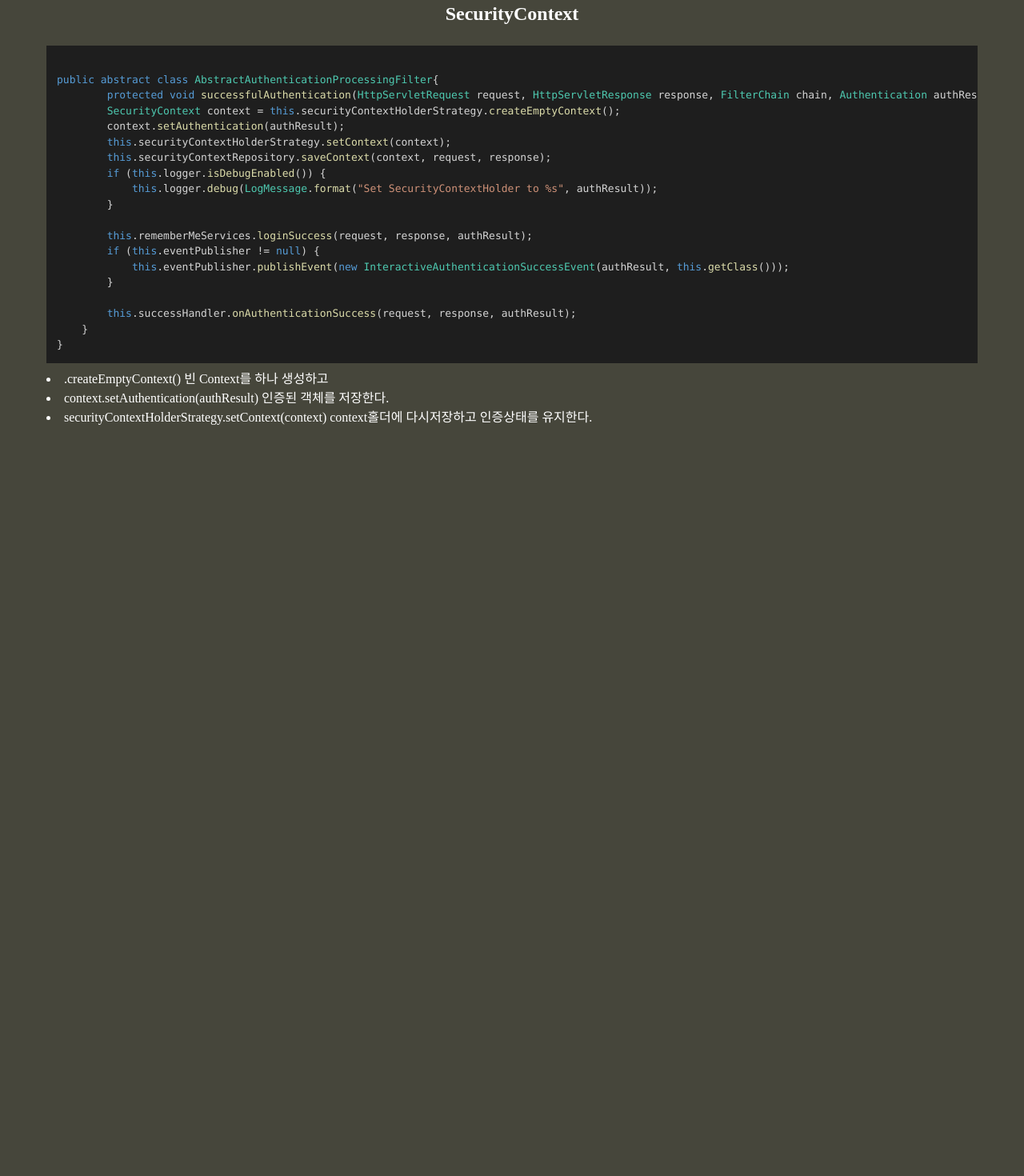
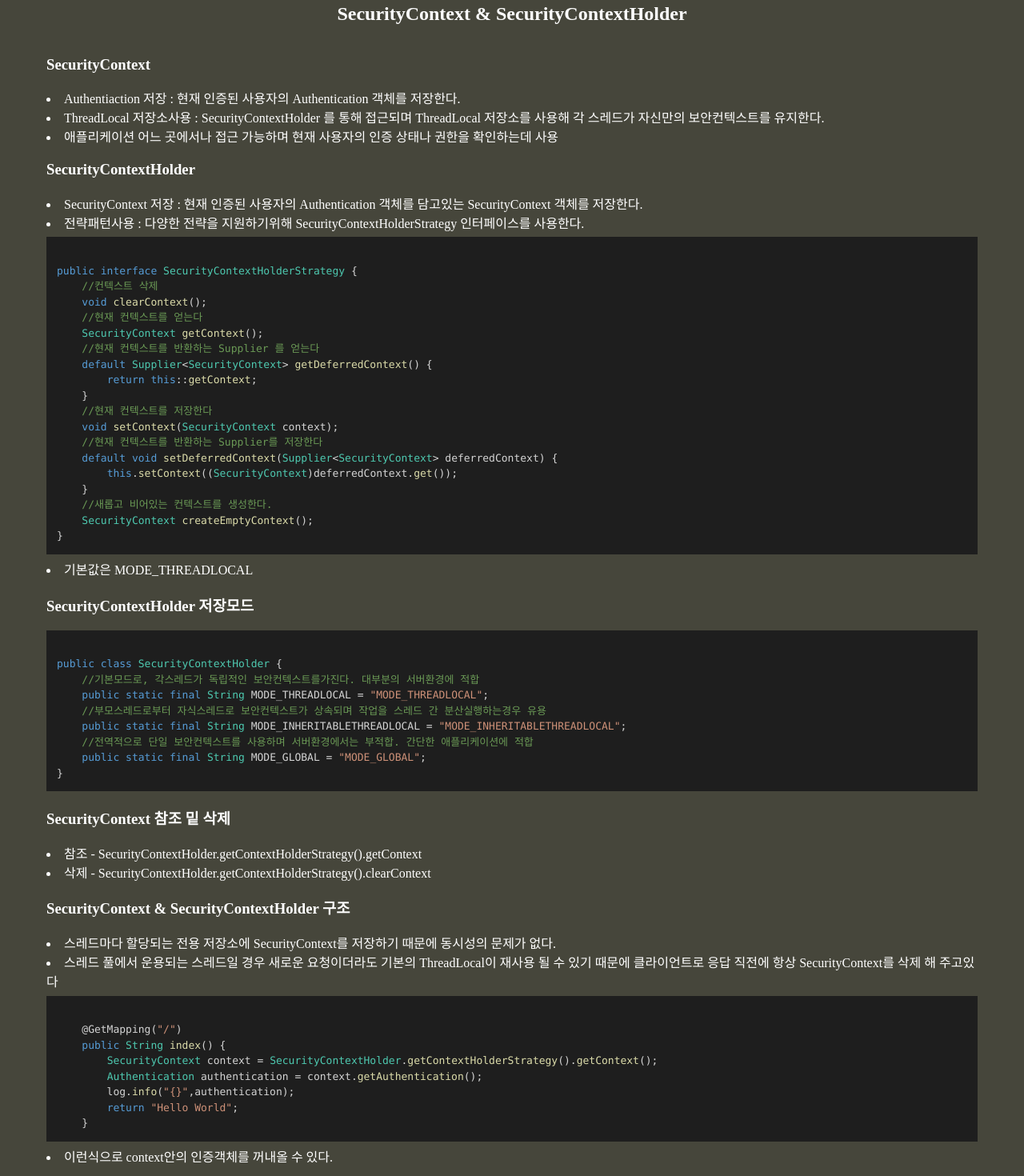
Before and after one commit to SpringSecurityStudy/Fe, a React (Vite) app: page /securityContext in a window 1280 px wide. Shown: the part 120-1590 px from the top of the page at 80% size. Before the commit the page ends 800 px from the top, so only its background shows below. Built offline with nearby package versions, Linux system fonts and the light colour scheme.

Commit message:
feat: securityContext

```diff
--- a/src/App.jsx
+++ b/src/App.jsx
@@ -13,7 +13,7 @@ import DelegatingFilterProxy from "./Pages/DelegatingFilterProxy";
 import Button from "./components/Button";
 import FormLogin from "./Pages/authentication/FormLogin";
 import UsernamePasswordAuthenticationFilter from "./Pages/filter/UsernamePasswordAuthenticationFilter";
-import SecurityContext from "./Pages/authentication/SecurityContext";
+
 import HttpBasic from "./Pages/authentication/HttpBasic";
 import BasicAuthenticationFilter from "./Pages/filter/BasicAuthenticationFilter";
 import RememberMe from "./Pages/authentication/RememberMe";
@@ -21,6 +21,9 @@ import RememberMeAuthenticationFilter from "./Pages/filter/RememberMeAuthenticat
 import RememberMeAuthenticationToken from "./Pages/Token/RememberMeAuthenticationToken";
 import Architecture from "./Pages/authenticationArchitecture/Architecture";
 import Authentication from "./Pages/authenticationArchitecture/Authentication";
+import SuccessfulAuthentication from "./Pages/method/SuccessfulAuthentication";
+import SecurityContext from "./Pages/authenticationArchitecture/SecurityContext";
+import AbstractAuthenticationProcessingFilter from "./Pages/filter/AbstractAuthenticationProcessingFilter";
 
 function App() {
   return (
@@ -39,7 +42,6 @@ function App() {
         <Route path="/delegatingFilterProxy" element={<DelegatingFilterProxy />}></Route>
         <Route path="/formLogin" element={<FormLogin />}></Route>
         <Route path="/usernamePasswordAuthenticationFilter" element={<UsernamePasswordAuthenticationFilter />}></Route>
-        <Route path="/securityContext" element={<SecurityContext />}></Route>
         <Route path="/httpBasic" element={<HttpBasic />}></Route>
         <Route path="/basicAuthenticationFilter" element={<BasicAuthenticationFilter />}></Route>
         <Route path="/rememberMe" element={<RememberMe />}></Route>
@@ -47,6 +49,13 @@ function App() {
         <Route path="/rememberMeAuthenticationToken" element={<RememberMeAuthenticationToken />}></Route>
         <Route path="/architecture" element={<Architecture />}></Route>
         <Route path="/authentication" element={<Authentication />}></Route>
+        <Route path="/securityContext" element={<SecurityContext />}></Route>
+        <Route path="/securityContextHolder" element={<SecurityContext />}></Route>
+        <Route path="/SuccessfulAuthentication" element={<SuccessfulAuthentication />}></Route>
+        <Route
+          path="/abstractAuthenticationProcessingFilter"
+          element={<AbstractAuthenticationProcessingFilter />}
+        ></Route>
       </Routes>
     </>
   );
--- a/src/Pages/authenticationArchitecture/Architecture.jsx
+++ b/src/Pages/authenticationArchitecture/Architecture.jsx
@@ -3,7 +3,7 @@ import Header from "../../components/Header";
 import "./Architecture.css";
 const ServletFilter = [
   {
-    name: "DelegationgFilterProxy",
+    name: "DelegatingFilterProxy",
   },
   {
     name: "FilterChainProxy(SecurityFilterChain)",
--- a/src/Pages/authenticationArchitecture/SecurityContext.jsx
+++ b/src/Pages/authenticationArchitecture/SecurityContext.jsx
@@ -0,0 +1,79 @@
+import CodeBlock from "../../components/CodeBlock";
+import Header from "../../components/Header";
+const SecurityContextHolder = `
+public class SecurityContextHolder {
+    //기본모드로, 각스레드가 독립적인 보안컨텍스트를가진다. 대부분의 서버환경에 적합
+    public static final String MODE_THREADLOCAL = "MODE_THREADLOCAL";
+    //부모스레드로부터 자식스레드로 보안컨텍스트가 상속되며 작업을 스레드 간 분산실행하는경우 유용
+    public static final String MODE_INHERITABLETHREADLOCAL = "MODE_INHERITABLETHREADLOCAL";
+    //전역적으로 단일 보안컨텍스트를 사용하며 서버환경에서는 부적합. 간단한 애플리케이션에 적합
+    public static final String MODE_GLOBAL = "MODE_GLOBAL";
+}
+`;
+const SecurityContextHolderStrategy = `
+public interface SecurityContextHolderStrategy {
+    //컨텍스트 삭제
+    void clearContext();
+    //현재 컨텍스트를 얻는다
+    SecurityContext getContext();
+    //현재 컨텍스트를 반환하는 Supplier 를 얻는다
+    default Supplier<SecurityContext> getDeferredContext() {
+        return this::getContext;
+    }
+    //현재 컨텍스트를 저장한다
+    void setContext(SecurityContext context);
+    //현재 컨텍스트를 반환하는 Supplier를 저장한다
+    default void setDeferredContext(Supplier<SecurityContext> deferredContext) {
+        this.setContext((SecurityContext)deferredContext.get());
+    }
+    //새롭고 비어있는 컨텍스트를 생성한다.
+    SecurityContext createEmptyContext();
+}
+`;
+
+const context = `
+    @GetMapping("/")
+    public String index() {
+        SecurityContext context = SecurityContextHolder.getContextHolderStrategy().getContext();
+        Authentication authentication = context.getAuthentication();
+        log.info("{}",authentication);
+        return "Hello World";
+    }
+`;
+
+const SecurityContext = () => {
+  return (
+    <div>
+      <Header text={"SecurityContext & SecurityContextHolder"} />
+      <h3>SecurityContext</h3>
+      <li>Authentiaction 저장 : 현재 인증된 사용자의 Authentication 객체를 저장한다.</li>
+      <li>
+        ThreadLocal 저장소사용 : SecurityContextHolder 를 통해 접근되며 ThreadLocal 저장소를 사용해 각 스레드가 자신만의
+        보안컨텍스트를 유지한다.
+      </li>
+      <li>애플리케이션 어느 곳에서나 접근 가능하며 현재 사용자의 인증 상태나 권한을 확인하는데 사용</li>
+      <h3>SecurityContextHolder</h3>
+      <li>
+        SecurityContext 저장 : 현재 인증된 사용자의 Authentication 객체를 담고있는 SecurityContext 객체를 저장한다.
+      </li>
+      <li>전략패턴사용 : 다양한 전략을 지원하기위해 SecurityContextHolderStrategy 인터페이스를 사용한다.</li>
+      <CodeBlock text={SecurityContextHolderStrategy} />
+      <li>기본값은 MODE_THREADLOCAL </li>
+      <h3>SecurityContextHolder 저장모드</h3>
+      <CodeBlock text={SecurityContextHolder} />
+      <h3>SecurityContext 참조 밑 삭제</h3>
+      <li>참조 - SecurityContextHolder.getContextHolderStrategy().getContext</li>
+      <li>삭제 - SecurityContextHolder.getContextHolderStrategy().clearContext</li>
+      <h3>SecurityContext & SecurityContextHolder 구조</h3>
+      <li>스레드마다 할당되는 전용 저장소에 SecurityContext를 저장하기 때문에 동시성의 문제가 없다.</li>
+      <li>
+        스레드 풀에서 운용되는 스레드일 경우 새로운 요청이더라도 기본의 ThreadLocal이 재사용 될 수 있기 때문에
+        클라이언트로 응답 직전에 항상 SecurityContext를 삭제 해 주고있다
+      </li>
+      <CodeBlock text={context} />
+      <li>이런식으로 context안의 인증객체를 꺼내올 수 있다.</li>
+    </div>
+  );
+};
+
+export default SecurityContext;
--- /dev/null
+++ b/src/Pages/filter/AbstractAuthenticationProcessingFilter.jsx
@@ -0,0 +1,52 @@
+import CodeBlock from "../../components/CodeBlock";
+import Header from "../../components/Header";
+import NavigateSpan from "../../components/NavigateSpan";
+const abstractAuthenticationProcessingFilter = `public abstract class AbstractAuthenticationProcessingFilter{
+    private void doFilter(HttpServletRequest request, HttpServletResponse response, FilterChain chain) throws IOException, ServletException {
+        if (!this.requiresAuthentication(request, response)) {
+            chain.doFilter(request, response);
+        } else {
+            try {
+                //인증결과를 반환받음
+                Authentication authenticationResult = this.attemptAuthentication(request, response);
+                if (authenticationResult == null) {
+                    return;
+                }
+
+                this.sessionStrategy.onAuthentication(authenticationResult, request, response);
+                if (this.continueChainBeforeSuccessfulAuthentication) {
+                    chain.doFilter(request, response);
+                }
+                 //결과를 (SecurityContext)에 저장한다
+                this.successfulAuthentication(request, response, chain, authenticationResult);
+            } catch (InternalAuthenticationServiceException var5) {
+                InternalAuthenticationServiceException failed = var5;
+                this.logger.error("An internal error occurred while trying to authenticate the user.", failed);
+                this.unsuccessfulAuthentication(request, response, failed);
+            } catch (AuthenticationException var6) {
+                AuthenticationException ex = var6;
+                this.unsuccessfulAuthentication(request, response, ex);
+            }
+
+        }
+    }
+}
+`;
+const AbstractAuthenticationProcessingFilter = () => {
+  return (
+    <div>
+      <Header text={"AbstractAuthenticationProcessingFilter"} />
+      <CodeBlock text={abstractAuthenticationProcessingFilter} />
+      <li>username 과 password를 가져와서 UsernamePasswordAuthenticationToken에 저장한다. </li>
+      <li>인증전이기때문에 unauthenticated </li>
+      <li>인증처리를 하기위해서 AuthenticationManager 로 위임한다.</li>
+      <li>sessionStrategy 세션에 저장하고</li>
+      <li>
+        <NavigateSpan navi={"/successfulAuthentication"} text={"successfulAuthentication"} /> SecurityContext에
+        유저정보를 저장한다.
+      </li>
+    </div>
+  );
+};
+
+export default AbstractAuthenticationProcessingFilter;
--- a/src/Pages/filter/UsernamePasswordAuthenticationFilter.jsx
+++ b/src/Pages/filter/UsernamePasswordAuthenticationFilter.jsx
@@ -64,45 +64,27 @@ const failed = [
     content: "인증 실패 핸들러를 호출한다",
   },
 ];
-const AbstractAuthenticationProcessingFilter = `public abstract class AbstractAuthenticationProcessingFilter{
-    private void doFilter(HttpServletRequest request, HttpServletResponse response, FilterChain chain) throws IOException, ServletException {
-        if (!this.requiresAuthentication(request, response)) {
-            chain.doFilter(request, response);
+
+const attemptAuthentication = `public class UsernamePasswordAuthenticationFilter{
+  public Authentication attemptAuthentication(HttpServletRequest request, HttpServletResponse response) throws AuthenticationException {
+            //http method방식이 POST인지 검사한다.
+        if (this.postOnly && !request.getMethod().equals("POST")) {
+            throw new AuthenticationServiceException("Authentication method not supported: " + request.getMethod());
         } else {
-            try {
-                Authentication authenticationResult = this.attemptAuthentication(request, response);
-                if (authenticationResult == null) {
-                    return;
-                }
-
-                this.sessionStrategy.onAuthentication(authenticationResult, request, response);
-                if (this.continueChainBeforeSuccessfulAuthentication) {
-                    chain.doFilter(request, response);
-                }
-
-                this.successfulAuthentication(request, response, chain, authenticationResult);
-            } catch (InternalAuthenticationServiceException var5) {
-                InternalAuthenticationServiceException failed = var5;
-                this.logger.error("An internal error occurred while trying to authenticate the user.", failed);
-                this.unsuccessfulAuthentication(request, response, failed);
-            } catch (AuthenticationException var6) {
-                AuthenticationException ex = var6;
-                this.unsuccessfulAuthentication(request, response, ex);
-            }
-
+            //username 을 가져온다
+            String username = this.obtainUsername(request);
+            username = username != null ? username.trim() : "";
+            //password 을 가져온다
+            String password = this.obtainPassword(request);
+            password = password != null ? password : "";
+            //unauthenticated 아직 인증되지않은 사용자의 아이디와 비밀번호만으로 Token을 만든다
+            UsernamePasswordAuthenticationToken authRequest = UsernamePasswordAuthenticationToken.unauthenticated(username, password);
+            this.setDetails(request, authRequest);
+            //getAuthenticationManager 에게 인증처리를 요청
+            return this.getAuthenticationManager().authenticate(authRequest);
         }
     }
-}
-`;
-const usernamePasswordAuthenticationFilter = `public class UsernamePasswordAuthenticationFilter{
-   public Authentication attemptAuthentication() {
-    ...
-       //사용자 정보를 가져와 Token 에 저장한다.
-      UsernamePasswordAuthenticationToken authRequest = UsernamePasswordAuthenticationToken.unauthenticated(username, password);
-       //getAuthenticationManager 에게 인증처리를 요청
-      return this.getAuthenticationManager().authenticate(authRequest);
-   }
-}
+ }
 `;
 
 const UsernamePasswordAuthenticationFilter = () => {
@@ -111,25 +93,19 @@ const UsernamePasswordAuthenticationFilter = () => {
       <Header text={"UsernamePasswordAuthenticationFilter"} />
       <h4>AbstractAuthenticationProcessingFilter</h4>
       <li>
-        스프링 시큐리티는 AbstractAuthenticationProcessingFilter 클래스를 사용자의 자격증명을 인증하는 기본필터로
-        사용한다.
+        스프링 시큐리티는
+        <NavigateSpan
+          navi={"/abstractAuthenticationProcessingFilter"}
+          text={"AbstractAuthenticationProcessingFilter"}
+        />
+        클래스를 사용자의 자격증명을 인증하는 기본필터로 사용한다.
       </li>
       <li>UsernamePasswordAuthenticationFilter 는 AbstractAuthenticationProcessingFilter 를 확장한 클래스이다.</li>
       <li>attemptAuthentication() 메서드를 제정의해서 사용한다.</li>
+      <CodeBlock text={attemptAuthentication} />
       <FlowChart title="UsernamePasswordAuthenticationFilter" arry={usernamePassword} />
       <FlowChart title="success" arry={success} />
       <FlowChart title="failed" arry={failed} />
-      <CodeBlock text={AbstractAuthenticationProcessingFilter} />
-      <li>attemptAuthentication()인증을 하기위해 시도한다.</li>
-      <CodeBlock text={usernamePasswordAuthenticationFilter} />
-      <li>username 과 password를 가져와서 UsernamePasswordAuthenticationToken에 저장한다. </li>
-      <li>인증전이기때문에 unauthenticated </li>
-      <li>인증처리를 하기위해서 AuthenticationManager 로 위임한다.</li>
-      <li>sessionStrategy 세션에 저장하고</li>
-      <li>
-        <NavigateSpan navi={"/securityContext"} text={"successfulAuthentication"} /> SecurityContext에 유저정보를
-        저장한다.
-      </li>
     </div>
   );
 };
--- a/src/Pages/authentication/SecurityContext.jsx
+++ b/src/Pages/method/SuccessfulAuthentication.jsx
@@ -1,11 +1,15 @@
 import CodeBlock from "../../components/CodeBlock";
 import Header from "../../components/Header";
+
 const successfulAuthentication = `
 public abstract class AbstractAuthenticationProcessingFilter{
         protected void successfulAuthentication(HttpServletRequest request, HttpServletResponse response, FilterChain chain, Authentication authResult) throws IOException, ServletException {
+        //.createEmptyContext() EmptyContext를 하나 생성하고
         SecurityContext context = this.securityContextHolderStrategy.createEmptyContext();
+        ontext.setAuthentication(authResult) 인증된 객체를 저장한다.
         context.setAuthentication(authResult);
         this.securityContextHolderStrategy.setContext(context);
+        //이과정을 통해 Context안에는 인증받은 최종객체가 저장되어있다.THREAD_LOCAL
         this.securityContextRepository.saveContext(context, request, response);
         if (this.logger.isDebugEnabled()) {
             this.logger.debug(LogMessage.format("Set SecurityContextHolder to %s", authResult));
@@ -21,10 +25,10 @@ public abstract class AbstractAuthenticationProcessingFilter{
 }
 `;
 
-const SecurityContext = () => {
+const SuccessfulAuthentication = () => {
   return (
     <div>
-      <Header text={"SecurityContext"} />
+      <Header text={"SuccessfulAuthentication"} />
       <CodeBlock text={successfulAuthentication} />
       <li>.createEmptyContext() 빈 Context를 하나 생성하고</li>
       <li>context.setAuthentication(authResult) 인증된 객체를 저장한다.</li>
@@ -33,4 +37,4 @@ const SecurityContext = () => {
   );
 };
 
-export default SecurityContext;
+export default SuccessfulAuthentication;
--- a/src/components/Header.jsx
+++ b/src/components/Header.jsx
@@ -1,5 +1,7 @@
 import "./Header.css";
+import { useNavigate } from "react-router-dom";
 const Header = ({ text }) => {
+  const nav = useNavigate();
   return (
     <div className="Header">
       <h2>{text}</h2>
```
